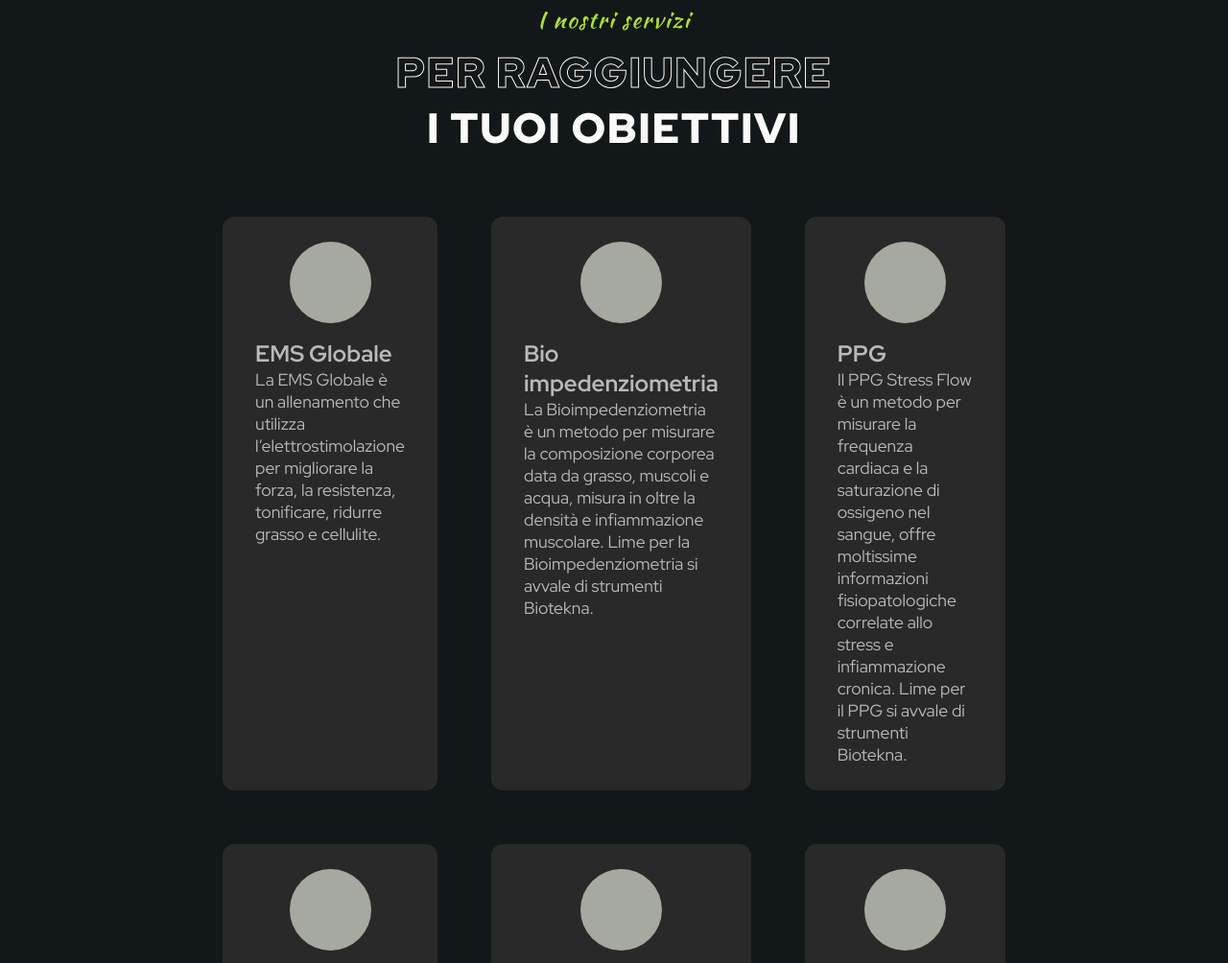
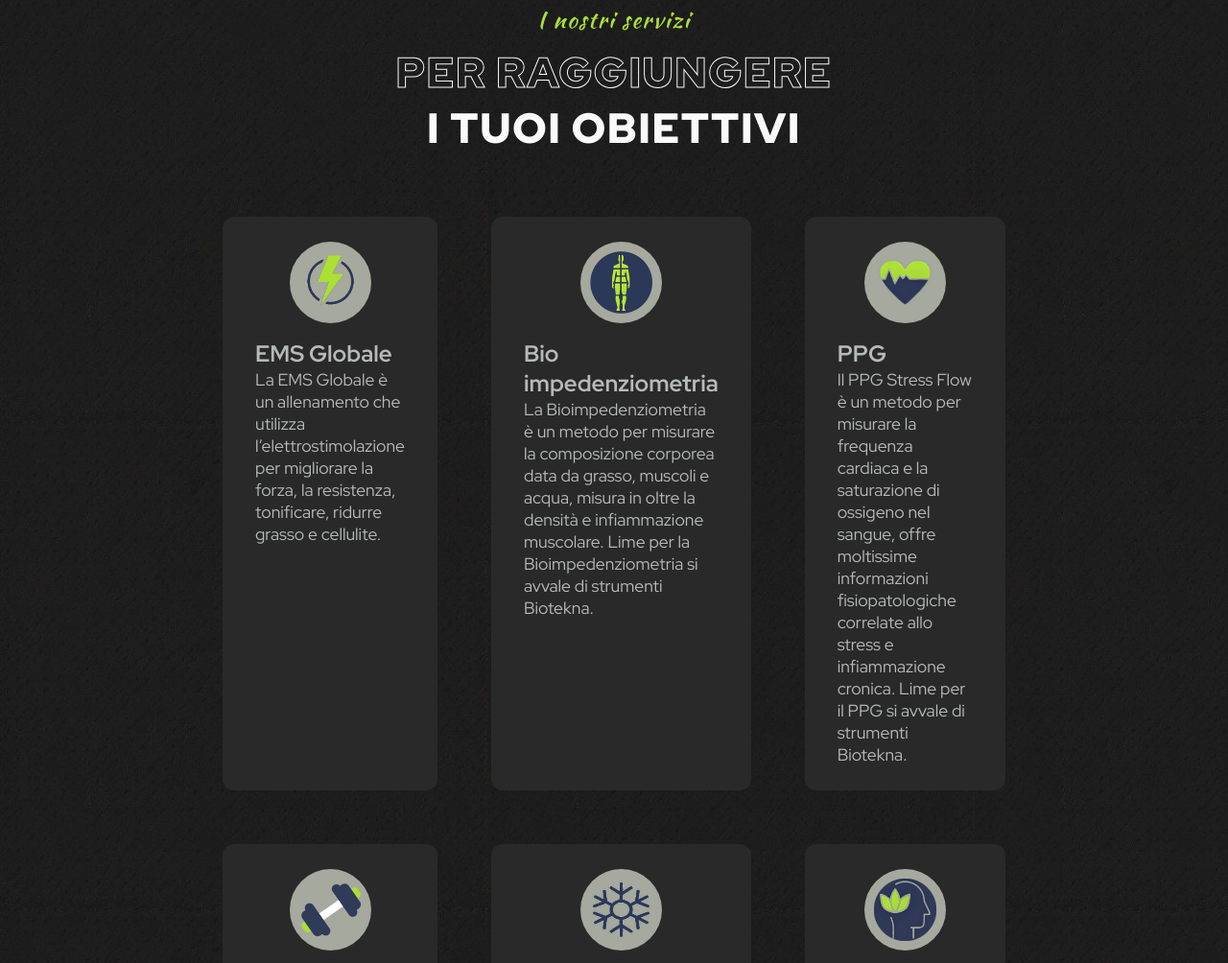
Before and after one commit to w3b1y/limefitnesshouse.com, a plain HTML site: page index.html in a window 1280 px wide. Shown: the part 643-1647 px from the top of the page at 96% size. Drawn offline with nearby package versions, Linux system fonts and the light colour scheme.

Commit message:
Created a static website, deleted flask backend instance

```diff
--- a/static/css/style.css
+++ b/static/css/style.css
@@ -182,7 +182,7 @@ nav {
 .nav__logo {
   width: 5.25rem;
   height: 80%;
-  background-image: url("./static/img/logo.png");
+  background-image: url("../img/logo.png");
   background-position: center;
   background-repeat: no-repeat;
   background-size: contain;
@@ -340,7 +340,7 @@ nav {
 
 /*==================== SERVICE ====================*/
 #services {
-  background-image: url("./static/img/background.jpg");
+  background-image: url("../img/background.jpg");
   background-repeat: repeat;
 }
 
@@ -389,31 +389,31 @@ h4.section__title {
 }
 
 #global-ems .service__img {
-  background-image: url('./static/img/ems.png');
+  background-image: url('../img/ems.png');
 }
 
 #bioimpedance-analysis .service__img {
-  background-image: url('./static/img/bioimp.png');
+  background-image: url('../img/bioimp.png');
 }
 
 #photoplethysmogram .service__img {
-  background-image: url('./static/img/ppg.png');
+  background-image: url('../img/ppg.png');
 }
 
 #personal-training .service__img {
-  background-image: url('./static/img/personal.png');
+  background-image: url('../img/personal.png');
 }
 
 #criotherapy .service__img {
-  background-image: url('./static/img/crioter.png');
+  background-image: url('../img/crioter.png');
 }
 
 #sensory-floating .service__img {
-  background-image: url('./static/img/floating.png');
+  background-image: url('../img/floating.png');
 }
 
 #motion-capture .service__img {
-  background-image: url('./static/img/motioncap.png');
+  background-image: url('../img/motioncap.png');
 }
 
 .service__description,
@@ -474,7 +474,7 @@ h4.section__title {
 }
 /*==================== SCHEDULE ====================*/
 #gym-schedule {
-  background-image: url("./static/img/background.jpg");
+  background-image: url("../img/background.jpg");
   background-repeat: repeat;
 }
 
@@ -502,7 +502,7 @@ h4.section__title {
 
 /*==================== MAPS ====================*/
 #location {
-  background-image: url("./static/img/background.jpg");
+  background-image: url("../img/background.jpg");
   background-repeat: repeat;
 }
 
```
